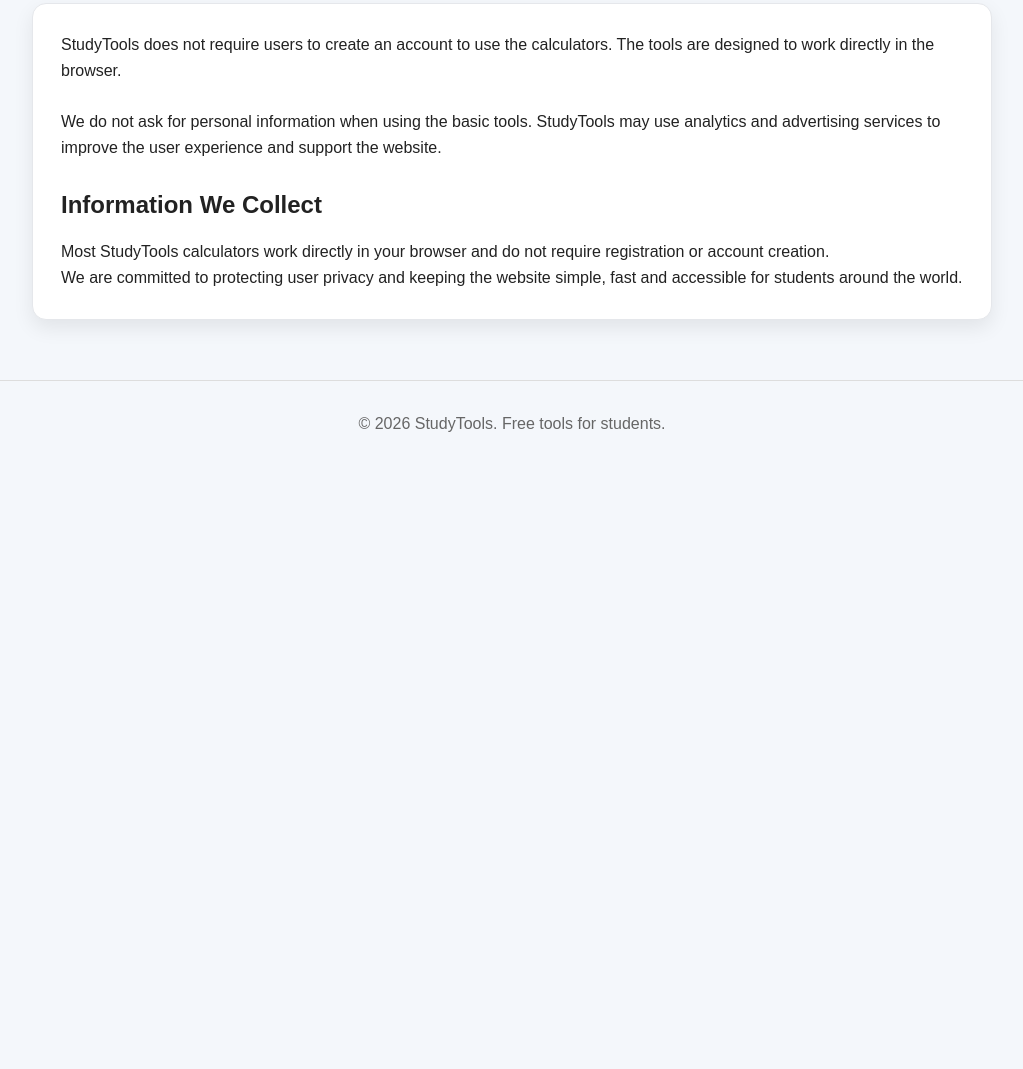
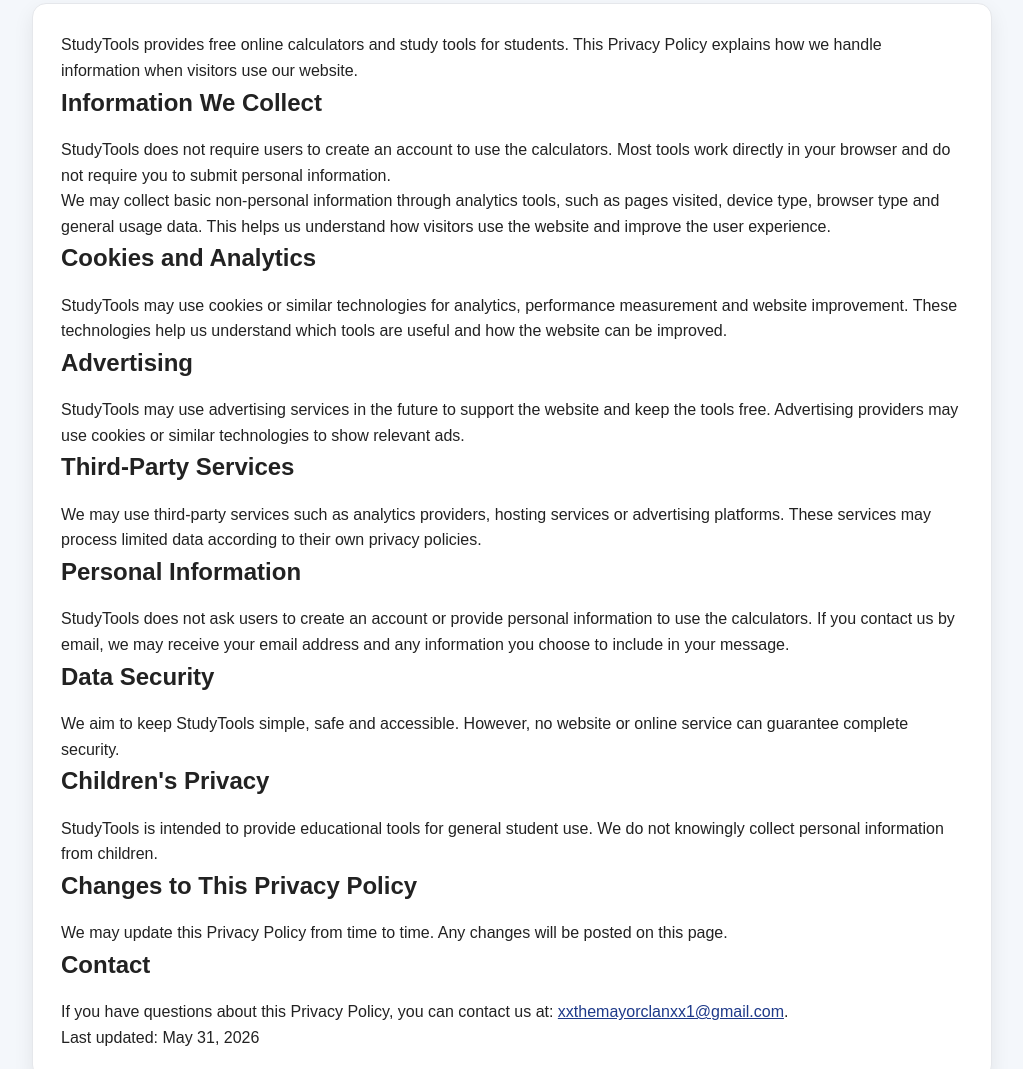
Before and after one commit to sergii1332/studytools, a plain HTML site: page privacy-policy.html in a window 1280 px wide. Shown: the part 312-1381 px from the top of the page, without its empty margins (128-1151 px from the left). Before the commit the page ends 800 px from the top, so only its background shows below. Drawn offline with Linux system fonts and the light colour scheme.

Commit message:
Improve privacy policy

```diff
--- a/privacy-policy.html
+++ b/privacy-policy.html
@@ -8,25 +8,24 @@
 
   <title>Privacy Policy - StudyTools Free Student Calculators</title>
 
-  <meta name="description" content="Read the Privacy Policy for StudyTools and learn how we handle user data and privacy when using our free student calculators and study tools.">
+  <meta name="description" content="Read the StudyTools Privacy Policy and learn how we handle privacy, analytics, advertising and user data when using our free student calculators.">
 
   <meta name="robots" content="index,follow">
 
   <link rel="canonical" href="https://sergii1332.github.io/studytools/privacy-policy.html">
-<link rel="alternate" hreflang="en" href="https://sergii1332.github.io/studytools/privacy-policy.html">
+  <link rel="alternate" hreflang="en" href="https://sergii1332.github.io/studytools/privacy-policy.html">
+
   <link rel="stylesheet" href="style.css">
 </head>
 
 <body>
-  <nav class="navbar">
-  <div class="nav-logo">
-    🎓 StudyTools
-  </div>
+
+<nav class="navbar">
+  <div class="nav-logo">🎓 StudyTools</div>
 
   <div class="nav-links">
     <a href="index.html">Home</a>
-        <a href="all-tools.html">All Tools</a>
-
+    <a href="all-tools.html">All Tools</a>
     <a href="about.html">About</a>
     <a href="contact.html">Contact</a>
     <a href="privacy-policy.html">Privacy</a>
@@ -40,30 +39,93 @@
 
 <main class="container">
   <div class="card">
+
     <p>
-      StudyTools does not require users to create an account to use the calculators.
-      The tools are designed to work directly in the browser.
+      StudyTools provides free online calculators and study tools for students.
+      This Privacy Policy explains how we handle information when visitors use
+      our website.
     </p>
 
-    <br>
+    <h2>Information We Collect</h2>
 
     <p>
-  We do not ask for personal information when using the basic tools.
-  StudyTools may use analytics and advertising services to improve the user experience and support the website.
-</p>
+      StudyTools does not require users to create an account to use the
+      calculators. Most tools work directly in your browser and do not require
+      you to submit personal information.
+    </p>
 
-    <br>
-<h2>Information We Collect</h2>
+    <p>
+      We may collect basic non-personal information through analytics tools,
+      such as pages visited, device type, browser type and general usage data.
+      This helps us understand how visitors use the website and improve the
+      user experience.
+    </p>
 
-<p>
-  Most StudyTools calculators work directly in your browser and do not require
-  registration or account creation.
-</p>
+    <h2>Cookies and Analytics</h2>
 
-<p>
-  We are committed to protecting user privacy and keeping the website simple,
-  fast and accessible for students around the world.
-</p>
+    <p>
+      StudyTools may use cookies or similar technologies for analytics,
+      performance measurement and website improvement. These technologies help
+      us understand which tools are useful and how the website can be improved.
+    </p>
+
+    <h2>Advertising</h2>
+
+    <p>
+      StudyTools may use advertising services in the future to support the
+      website and keep the tools free. Advertising providers may use cookies or
+      similar technologies to show relevant ads.
+    </p>
+
+    <h2>Third-Party Services</h2>
+
+    <p>
+      We may use third-party services such as analytics providers, hosting
+      services or advertising platforms. These services may process limited data
+      according to their own privacy policies.
+    </p>
+
+    <h2>Personal Information</h2>
+
+    <p>
+      StudyTools does not ask users to create an account or provide personal
+      information to use the calculators. If you contact us by email, we may
+      receive your email address and any information you choose to include in
+      your message.
+    </p>
+
+    <h2>Data Security</h2>
+
+    <p>
+      We aim to keep StudyTools simple, safe and accessible. However, no website
+      or online service can guarantee complete security.
+    </p>
+
+    <h2>Children's Privacy</h2>
+
+    <p>
+      StudyTools is intended to provide educational tools for general student
+      use. We do not knowingly collect personal information from children.
+    </p>
+
+    <h2>Changes to This Privacy Policy</h2>
+
+    <p>
+      We may update this Privacy Policy from time to time. Any changes will be
+      posted on this page.
+    </p>
+
+    <h2>Contact</h2>
+
+    <p>
+      If you have questions about this Privacy Policy, you can contact us at:
+      <a href="mailto:xxthemayorclanxx1@gmail.com">xxthemayorclanxx1@gmail.com</a>.
+    </p>
+
+    <p>
+      Last updated: May 31, 2026
+    </p>
+
   </div>
 </main>
 
```
